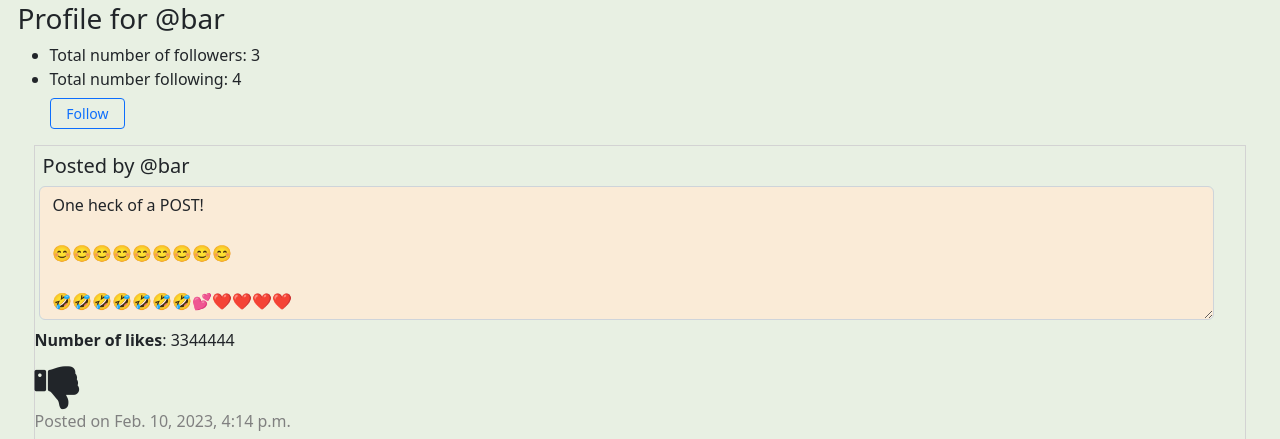
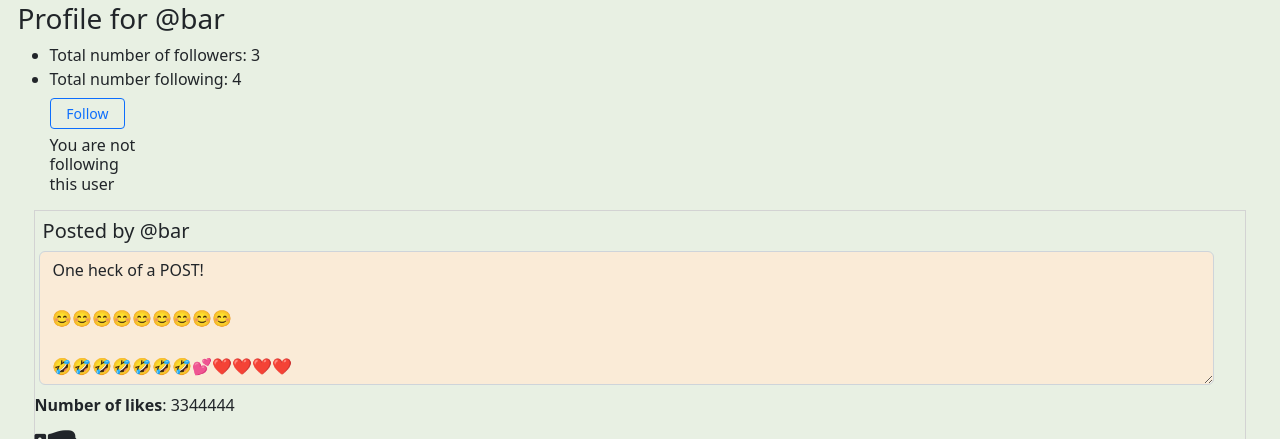
Before and after one commit to techcommdude/network, a Django app: a page that uses network/templates/network/profile.html in a window 1280 px wide. Shown: the part 72-511 px from the top of the page. Run offline with Django 3.2, Linux system fonts and the light colour scheme; a user stored in the database is signed in; data comes from the database, SQL or seed files in the repository.

Commit message:
latest on branch

```diff
--- a/network/static/network/network.js
+++ b/network/static/network/network.js
@@ -564,6 +564,14 @@ function followUnfollowUser(currentUserProfile, loggedinUser) {
         document.getElementById("followButton").className =
           "btn btn-sm btn-outline-primary follow";
 
+        //Display the "no longer following" heading.
+
+        debugger;
+
+        document.getElementById("text_nofollowing_top").className = "hidden"
+
+        document.getElementById("text_nofollowing_bottom").className = "text_nofollowing_bottom"
+
         return false;
       });
   } else {
@@ -591,6 +599,14 @@ function followUnfollowUser(currentUserProfile, loggedinUser) {
         document.getElementById("followButton").className = "hidden";
         document.getElementById("unfollowButton").className =
           "btn btn-sm btn-outline-primary unfollow";
+
+              //Display the "no longer following" heading.
+
+        debugger;
+
+        document.getElementById("text_following_top").className = "hidden"
+
+        document.getElementById("text_following_bottom").className = "text_following_bottom"
 
         return false;
       });
--- a/network/templates/network/profile.html
+++ b/network/templates/network/profile.html
@@ -16,6 +16,11 @@
         <button class="btn btn-sm btn-outline-primary unfollow" id="unfollowButton"
             onclick="followUnfollowUser('{{username}}', '{{user.username}}')">Unfollow</button>
 
+            <!-- <h6 class="text_following" id="text_following_top">You are following this user</h6> -->
+
+            <h6 class="text_following_top" id="text_following_top">You are following this user</h6>
+
+
         {% elif isFollowing == None %}
 
         <!-- Do not display anything becuase the logged in user and the profile are the same.  You cannot follow yourself. -->
@@ -25,15 +30,29 @@
         <button class="btn btn-sm btn-outline-primary follow" id="followButton"
             onclick="followUnfollowUser('{{username}}', '{{user.username}}')">Follow</button>
 
+            <h6 class="text_nofollowing_top" id="text_nofollowing_top">You are not following this user</h6>
+
+            <!-- <h6 class="hidden" id="text_nofollowing">You are not following this user</h6> -->
+
+
         {% endif %}
 
         <!-- These buttons will become hidden or unhide to replace the buttons above for JavaScript. -->
+
 
         <button class="hidden" id="unfollowButton"
             onclick="followUnfollowUser('{{username}}', '{{user.username}}')">Unfollow</button>
 
         <button class="hidden" id="followButton"
             onclick="followUnfollowUser('{{username}}', '{{user.username}}')">Follow</button>
+
+            <h6 class="hidden" id="text_nofollowing_bottom">You are not following this user</h6>
+
+            <h6 class="hidden" id="text_following_bottom">You are following this user</h6>
+
+
+
+
 
 
     </ul>
```
